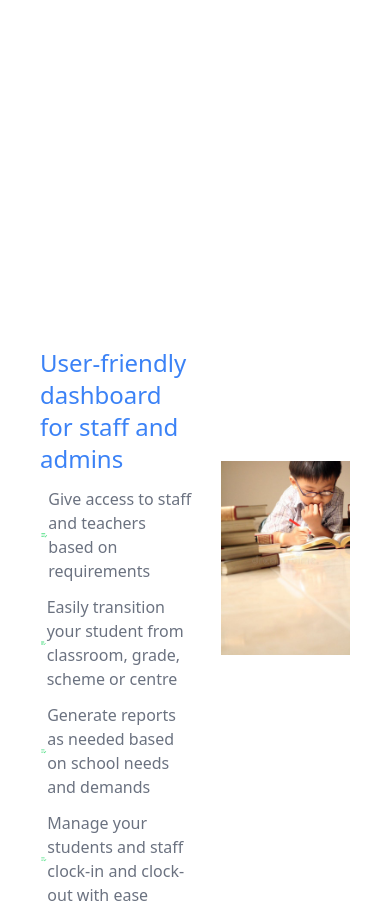
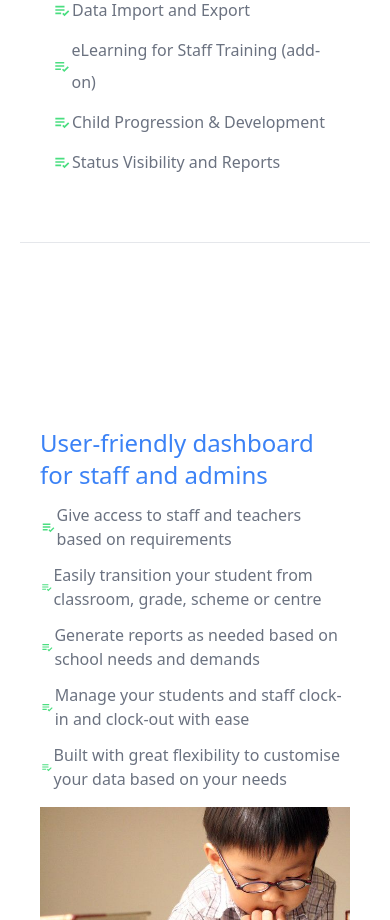
Before and after one commit to abiel13/scm, a React (Vite) app: page / in a window 390 px wide. Shown: the part 4640-5560 px from the top of the page. Built offline with nearby package versions, Linux system fonts and the light colour scheme.

Commit message:
Update Home.jsx

```diff
--- a/src/pages/Home.jsx
+++ b/src/pages/Home.jsx
@@ -56,12 +56,15 @@ function Home() {
         </div>
         <img src={elipse} alt="" className="absolute bottom-0 right-0" />
       </div>{" "}
-      <section id="About" className="w-screen overflow-hidden mt-24 min-h-screen lg:h-screen">
+      <section
+        id="About"
+        className="w-screen overflow-hidden mt-24 min-h-screen lg:h-screen"
+      >
         <h1 className="text-black text-6xl text-center font-medium ">
           About Us
         </h1>
         <div className=" w-full h-full px-5 mt-5 flex  items-center  ">
-          <div className="w-full h-3/4  py-5 gap-10 flex-col flex lg:flex-row justify-between px-6  ">
+          <div className="w-full h-3/4  py-5 gap-10 flex-col flex md:flex-row lg:flex-row justify-between px-6  ">
             <div
               data-aos-duration="1000"
               data-aos="fade-right"
@@ -70,11 +73,11 @@ function Home() {
               <h3 className="text-4xl font-sans font-bold  ">
                 Our Creative Process
               </h3>
-              <p className=" text-center mt-8 md:text-xl lg:text-left  w-3/4 ">
+              <p className="w-3/4 text-center mt-8 md:text-xl md:text-left lg:text-left   ">
                 We Collaborate We The Finest Programmers in the Tech Space To
                 Bring You A Products That Matches Your Needs
               </p>
-              <p className="mt-2  w-3/4   flex flex-col items-center lg:items-start lg:text-left lg:text-sm md:text-xl">
+              <p className="mt-2  w-3/4   flex flex-col items-center md:text-left md:items-start lg:items-start lg:text-left lg:text-sm md:text-sm">
                 Lorem ipsum dolor sit amet. Lorem ipsum, dolor sit amet
                 consectetur adipisicing elit. Natus, pariatur.
                 <button className="bg-black text-white block py-2 px-3 mt-5 w-1/2">
@@ -86,7 +89,7 @@ function Home() {
               data-aos="fade-left"
               src={b}
               alt=""
-              className="w-full  lg:max-h-full lg:w-3/4 object-cover"
+              className="w-full md:max-h-full md:w-1/2 lg:max-h-full lg:w-3/4 object-cover"
             />
           </div>
         </div>
@@ -152,19 +155,19 @@ function Home() {
           </div>
         </div>
       </section>
-      <section className="w-screen px-5 flex-col items-center flex overflow-hidden mt-24 h-screen">
+      <section className="w-screen px-5 flex-col items-center flex overflow-hidden mt-24 lg:h-screen">
         <h3 className="text-center text-3xl text-blue-500 ">SMP Feautures</h3>
         <p className="mt-4 text-lg font-medium">
           Best Collaboration, Flexible and Intuitive
         </p>
-        <div className="flex justify-between items-center  w-full p-5">
+        <div className="flex flex-col justify-between items-center  w-full p-5 md:flex-row lg:flex-row">
           <img
             data-aos="fade-right"
             src={kid}
             alt="image"
-            className="h-full w-2/5  object-cover"
+            className="h-full md:w-2/5 lg:w-2/5  object-cover"
           />
-          <div data-aos="fade-left" className="h-full  px-3 py-3  mr-24">
+          <div data-aos="fade-left" className="h-full  px-3 py-3  lg:mr-24">
             <h3 className="text-blue-500 font-medium text-xl">
               A unique and standardised approach to education
             </h3>
@@ -224,17 +227,17 @@ function Home() {
         </div>
         <hr className="w-full my-8 text-gray-600" />
       </section>
-      <section className="w-screen px-5 flex-col items-center flex overflow-hidden mt-24 h-screen">
-        <div className="w-11/2 h-full flex items-center justify-between px-5">
+      <section className="w-screen px-5 flex-col items-center flex overflow-hidden mt-24 lg:h-screen">
+        <div className="w-11/2 h-full flex-col flex items-center justify-between px-5 md:flex-row lg:flex-row">
           <div
             data-aos="fade-right"
-            className="w-1/2 h-1/2 flex flex-col items-center"
+            className="lg:w-1/2 h-1/2 flex flex-col items-center"
           >
             <h3 className="text-blue-500 font-medium text-2xl">
               User-friendly dashboard for staff and admins
             </h3>
             <ul>
-              <div className="flex items-center mt-3 text-gray-500">
+              <div className="flex items-center  mt-3 text-gray-500">
                 <BiListCheck className="text-green-400 text-2xl font-medium" />
                 <p>Give access to staff and teachers based on requirements</p>
               </div>
@@ -273,22 +276,22 @@ function Home() {
             src={nerd}
             alt=""
             data-aos="fade-left"
-            className="w-5/12 object-cover"
+            className="mt-4 md:w-5/12 lg:w-5/12 lg:mt-0 object-cover"
           />
         </div>
       </section>
       <hr />
-      <section className="w-screen px-5 flex-col items-center flex overflow-hidden mt-24 h-screen">
-        <div className="w-11/2 h-full flex items-center justify-between px-5">
+      <section className="w-screen px-5 flex-col items-center flex overflow-hidden mt-24 lg:h-screen">
+        <div className="w-11/2 h-full flex flex-col items-center  justify-between px-5 md:flex-row lg:flex-row">
           <img
             src={nerds}
             alt=""
             data-aos="fade-right"
-            className="w-5/12 object-cover"
+            className="md:w-5/12 lg:5/12 object-cover"
           />
           <div
             data-aos="fade-left"
-            className="w-1/2 h-1/2 flex flex-col items-center"
+            className=" md:1/2 lg:w-1/2 h-1/2 md:ml-2 lg:ml-2 flex flex-col items-center"
           >
             <h3 className="text-blue-500 font-medium text-2xl">
               Manage multiple centres with one school account
```
